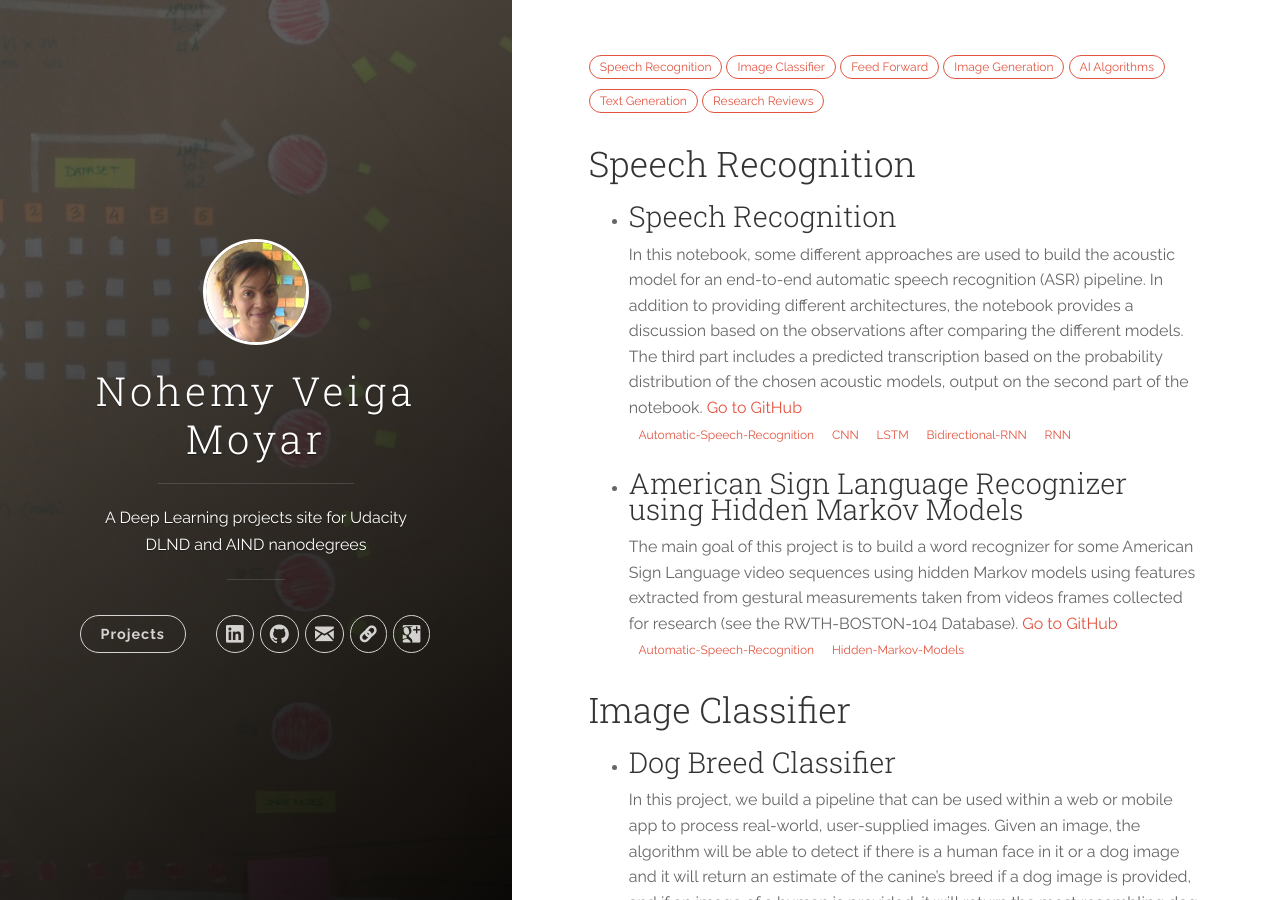
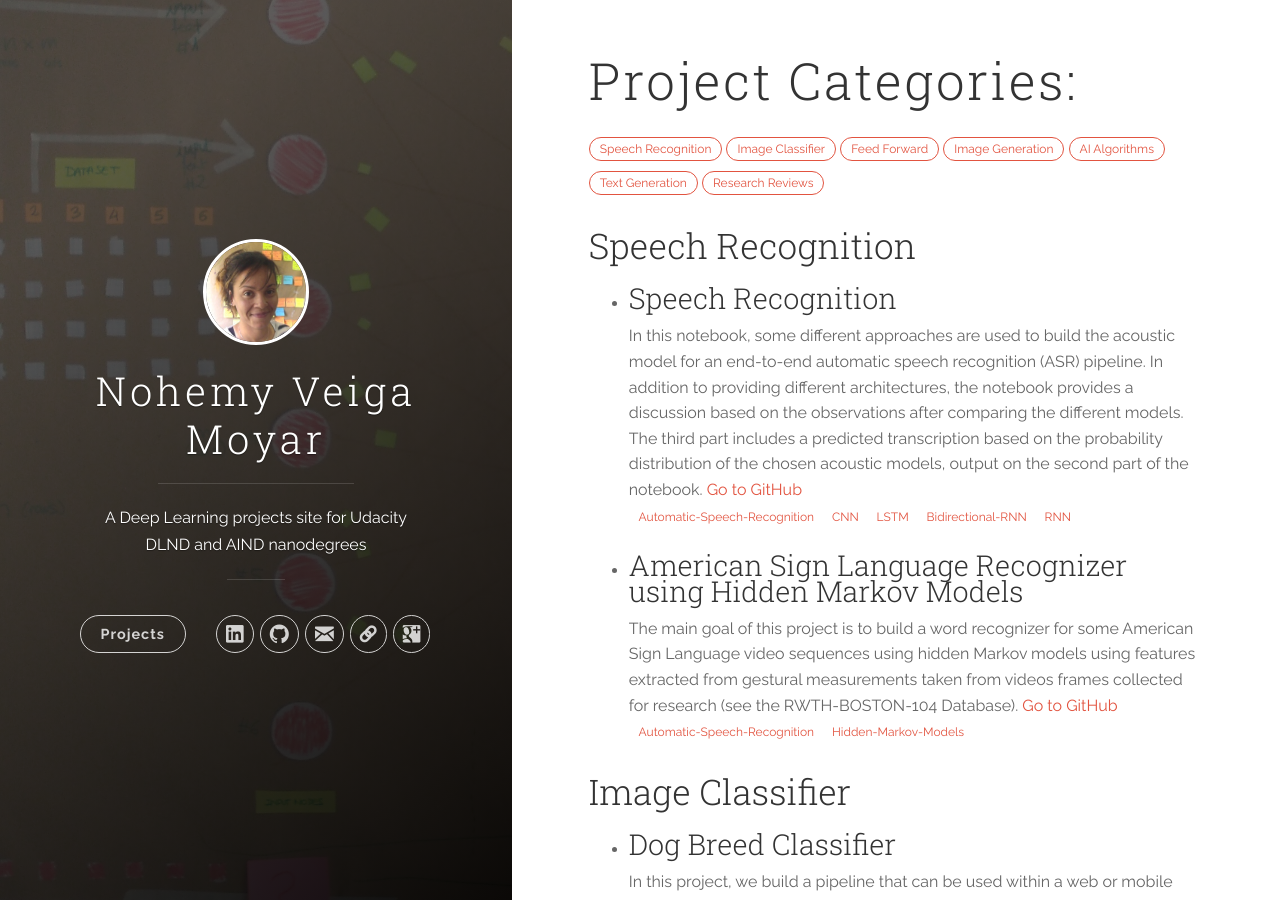
Before and after one commit to nvmoyar/nvmoyar.github.io, a Jekyll site: the page built from index.html, in a window 1280 px wide and 900 px high. Built offline with Jekyll 4.4.1, drawn with Linux system fonts in a browser that asks for light colours; the list of posts is cut into pages by our own code.

Commit message:
style: Add H1 for project categories list

```diff
--- a/index.html
+++ b/index.html
@@ -6,6 +6,7 @@ layout: default
 <!-- create and assign a list of unique project-tags of a jekyll-collections called projects -->
 {% assign tags =  site.projects | map: 'project-tags' | join: ' '  | split: ' ' | uniq %}
   <div class="categories">
+            <h1>Project Categories:</h1>
     {% for group in groups %}
             <a href="#{{ group.name | replace:' ','-' }}">{{ group.name }}</a>
     {% endfor %}
```
